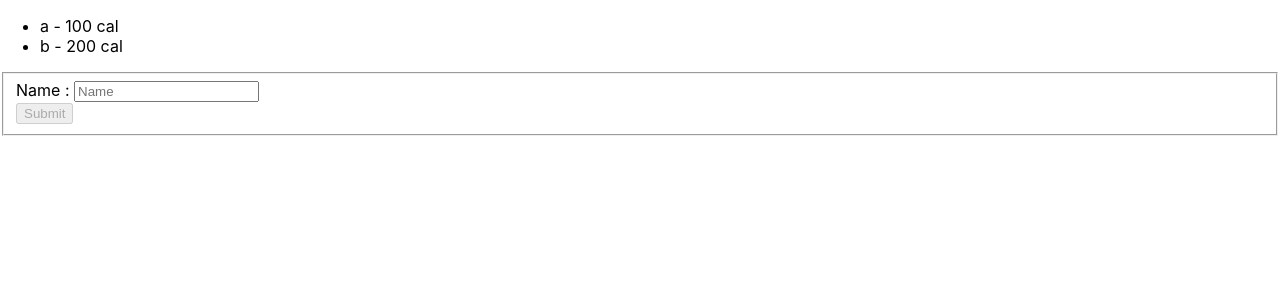
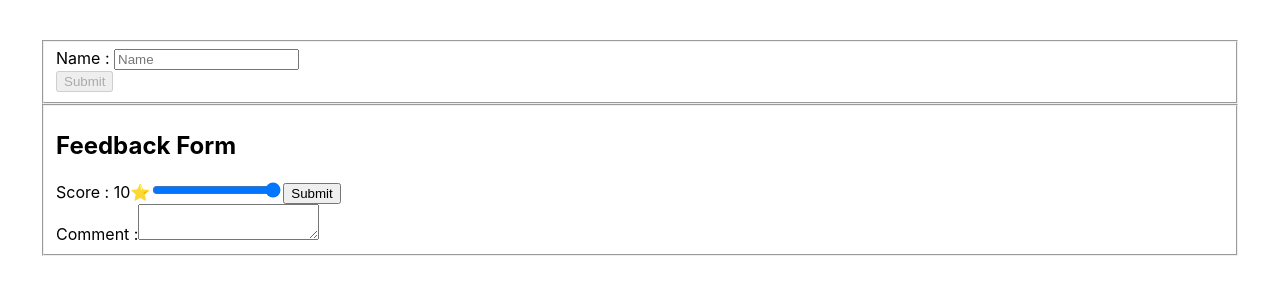
Before and after one commit to AgniveshChaubey/Advanced-react-practice, a React (Create React App) app: page / in a window 1280 px wide. Shown: the top 300 px of the page. Built offline with nearby package versions, Linux system fonts and the light colour scheme.

Commit message:
feedbach form created

```diff
--- a/src/App.css
+++ b/src/App.css
@@ -1,3 +1,4 @@
+
 .App {
   text-align: center;
 }
--- a/src/App.js
+++ b/src/App.js
@@ -1,5 +1,6 @@
 import './App.css';
 import DessertList from './components/DessertList';
+import { FeedbackForm } from './components/FeedbackForm';
 import { Form } from './components/Form';
 
 function App() {
@@ -26,8 +27,9 @@
 
   return (
     <>
-      <DessertList data={data} />
+      {/* <DessertList data={data} /> */}
       <Form />
+      <FeedbackForm />
     </>
   );
 }
--- /dev/null
+++ b/src/components/FeedbackForm.js
@@ -0,0 +1,47 @@
+import React from 'react'
+import { useState } from 'react'
+
+export const FeedbackForm = () => {
+    const [score, setScore] = useState('10');
+    const [comment, setComment] = useState("");
+
+    const handleSubmit = (e) => {
+        e.preventDefault();
+        if (Number(score) <= 5 && comment.length <= 10) {
+            alert("please provide a comment")
+        }
+        console.log('submitted')
+        setComment('');
+        setScore('10');
+
+    }
+
+    return (
+        <div>
+            <form onSubmit={handleSubmit}>
+                <fieldset>
+                    <h2>Feedback Form</h2>
+                    <div className='field'>
+                        <label htmlFor="">Score : {score}⭐</label>
+                        <input
+                            type="range"
+                            min={0}
+                            max={10}
+                            value={score}
+                            onChange={e => setScore(e.target.value)}
+                        />
+                        <button type='submit'> Submit </button>
+                    </div>
+                    <div className="field">
+                        <label htmlFor="comment">Comment :</label>
+                        <textarea
+                        value={comment}
+                        onChange={e => setComment(e.target.value)}
+                        id='comment'
+                        />
+                    </div>
+                </fieldset>
+            </form>
+        </div>
+    );
+};
--- a/src/index.css
+++ b/src/index.css
@@ -1,5 +1,5 @@
 body {
-  margin: 0;
+  margin: 5vh;
   font-family: -apple-system, BlinkMacSystemFont, 'Segoe UI', 'Roboto', 'Oxygen',
     'Ubuntu', 'Cantarell', 'Fira Sans', 'Droid Sans', 'Helvetica Neue',
     sans-serif;
```
